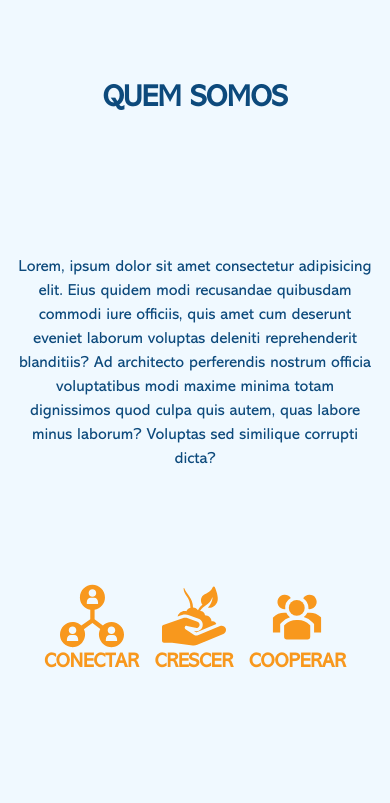
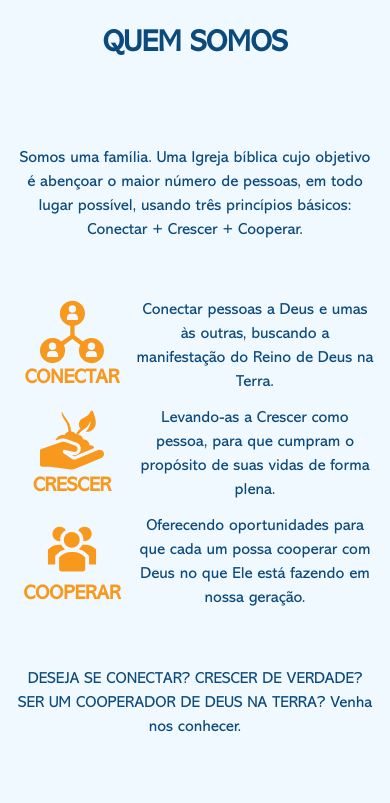
Before and after one commit to luckponte/bereana-site, a website: page index.html in a window 390 px wide. Shown: the part 883-1686 px from the top of the page. Drawn offline with nearby package versions, Linux system fonts and the light colour scheme; files that its build step writes are made by us from their sources; grey boxes are pictures that could not be loaded.

Commit message:
Edit text for about (mobile)

```diff
--- a/index.html
+++ b/index.html
@@ -96,9 +96,7 @@
       class="panel bg-main-dark bg-head-panel img-bg items-center text-sky-50 lg:flex-row-reverse"
       id="header"
     >
-      <div
-        class="h-72 w-72 lg:h-[36rem] lg:w-[36rem]"
-      >
+      <div class="h-72 w-72 lg:h-[36rem] lg:w-[36rem]">
         <img src="/src/img/logo_igreja_bereana_branco.png" alt="Logo" />
       </div>
 
@@ -135,21 +133,18 @@
           Quem Somos
         </h1>
 
-        <p
-          class="text-center lg:text-2xl lg:max-w-prose lg:text-justify lg:mb-8"
-        >
-          Lorem, ipsum dolor sit amet consectetur adipisicing elit. Eius quidem
-          modi recusandae quibusdam commodi iure officiis, quis amet cum
-          deserunt eveniet laborum voluptas deleniti reprehenderit blanditiis?
-          Ad architecto perferendis nostrum officia voluptatibus modi maxime
-          minima totam dignissimos quod culpa quis autem, quas labore minus
-          laborum? Voluptas sed similique corrupti dicta?
+        <p class="text-center lg:text-2xl lg:max-w-prose lg:mb-8">
+          Somos uma família. Uma Igreja bíblica cujo objetivo é abençoar o maior
+          número de pessoas, em todo lugar possível, usando três princípios
+          básicos: Conectar + Crescer + Cooperar.
         </p>
 
+        <div class="">
+          <!-- CONECTAR -->
           <div
-          class="flex justify-around items-center lg:justify-between lg:w-full"
+            class="flex items-center lg:justify-between lg:w-full lg:mb-2"
           >
-          <div class="flex flex-col items-center p-2">
+            <div class="flex flex-col items-center p-2 w-28 mr-2">
               <svg
                 viewBox="0 0 503.2 503.2"
                 style="enable-background: new 0 0 503.2 503.2"
@@ -175,12 +170,23 @@
                 </g>
               </svg>
               <p
-              class="text-highlight-dark text-center text-xl uppercase font-bold lg:text-2xl"
+                class="text-highlight-dark text-center w-28 text-xl uppercase font-bold lg:text-2xl"
               >
                 Conectar
               </p>
             </div>
-          <div class="flex flex-col items-center p-2">
+
+            <p class="text-center lg:text-2xl lg:max-w-prose lg:mb-8">
+              Conectar pessoas a Deus e umas às outras, buscando a manifestação
+              do Reino de Deus na Terra.
+            </p>
+          </div>
+
+          <!-- CRESCER -->
+          <div
+            class="flex items-center lg:justify-between lg:w-full lg:mb-2"
+          >
+            <div class="flex flex-col items-center p-2 w-28 mr-2">
               <svg
                 viewBox="0 0 312.693 312.693"
                 style="enable-background: new 0 0 312.693 312.693"
@@ -212,12 +218,23 @@
                 </g>
               </svg>
               <p
-              class="text-highlight-dark text-center text-xl uppercase font-bold lg:text-2xl"
+                class="text-highlight-dark text-center w-28 text-xl uppercase font-bold lg:text-2xl"
               >
                 Crescer
               </p>
             </div>
-          <div class="flex flex-col items-center p-2">
+
+            <p class="text-center lg:text-2xl lg:max-w-prose lg:mb-8">
+              Levando-as a Crescer como pessoa, para que cumpram o propósito de
+              suas vidas de forma plena.
+            </p>
+          </div>
+
+          <!-- COOPERAR -->
+          <div
+            class="flex items-center lg:justify-between lg:w-full lg:mb-2"
+          >
+            <div class="flex flex-col items-center p-2 w-28 mr-2">
               <svg
                 viewBox="0 0 36 36"
                 preserveAspectRatio="xMidYMid meet"
@@ -255,12 +272,23 @@
                 <rect x="0" y="0" width="36" height="36" fill-opacity="0" />
               </svg>
               <p
-              class="text-highlight-dark text-center text-xl uppercase font-bold lg:text-2xl"
+                class="text-highlight-dark text-center w-28 text-xl uppercase font-bold lg:text-2xl"
               >
                 Cooperar
               </p>
             </div>
+
+            <p class="text-center lg:text-2xl lg:max-w-prose lg:mb-8">
+              Oferecendo oportunidades para que cada um possa cooperar com Deus
+              no que Ele está fazendo em nossa geração.
+            </p>
           </div>
+        </div>
+
+        <p class="text-center lg:text-2xl lg:max-w-prose lg:mb-8">
+          DESEJA SE CONECTAR? CRESCER DE VERDADE? SER UM COOPERADOR DE DEUS NA
+          TERRA? Venha nos conhecer.
+        </p>
       </div>
 
       <div class="hidden lg:block w-2/5">
@@ -328,7 +356,11 @@
         Rua Antônio Alves, 4-50, Centro, Bauru, SP
       </p>
 
-      <h2 class="text-center font-bold lg:text-3xl lg:max-w-prose lg:text-justify">Cultos</h2>
+      <h2
+        class="text-center font-bold lg:text-3xl lg:max-w-prose lg:text-justify"
+      >
+        Cultos
+      </h2>
       <p class="text-center lg:text-2xl lg:max-w-prose lg:text-justify lg:my-8">
         Domingo, 18:00h
       </p>
@@ -344,7 +376,11 @@
 
       <div class="grid grid-cols-2 gap-8 lg:flex">
         <!-- IG -->
-        <a href="https://www.instagram.com/iabereana/" class="relative inline-block group" target="_blank">
+        <a
+          href="https://www.instagram.com/iabereana/"
+          class="relative inline-block group"
+          target="_blank"
+        >
           <span
             class="hidden lg:block invisible absolute w-48 -bottom-6 left-1/2 -ml-24 text-center text-sky-100 font-bold text-2xl opacity-0 group-hover:opacity-100 group-hover:visible z-10 uppercase group-hover:transition-opacity group-hover:duration-500"
             >Instagram</span
@@ -363,7 +399,11 @@
         </a>
 
         <!-- FB -->
-        <a href="https://www.facebook.com/iabereana" class="relative inline-block group" target="_blank">
+        <a
+          href="https://www.facebook.com/iabereana"
+          class="relative inline-block group"
+          target="_blank"
+        >
           <span
             class="hidden lg:block invisible absolute w-48 -bottom-6 left-1/2 -ml-24 text-center text-sky-100 font-bold text-2xl opacity-0 group-hover:opacity-100 group-hover:visible z-10 uppercase group-hover:transition-opacity group-hover:duration-500"
             >Facebook</span
@@ -382,7 +422,11 @@
         </a>
 
         <!-- YT -->
-        <a href="https://www.youtube.com/c/IgrejaApost%C3%B3licaBereana" class="relative inline-block group" target="_blank">
+        <a
+          href="https://www.youtube.com/c/IgrejaApost%C3%B3licaBereana"
+          class="relative inline-block group"
+          target="_blank"
+        >
           <span
             class="hidden lg:block invisible absolute w-48 -bottom-6 left-1/2 -ml-24 text-center text-sky-100 font-bold text-2xl opacity-0 group-hover:opacity-100 group-hover:visible z-10 uppercase group-hover:transition-opacity group-hover:duration-500"
             >Youtube</span
@@ -420,7 +464,11 @@
         </a>
 
         <!-- Apple -->
-        <a href="" class="relative inline-block group col-span-2 px-[25%] lg:px-0" id="apple-link">
+        <a
+          href=""
+          class="relative inline-block group col-span-2 px-[25%] lg:px-0"
+          id="apple-link"
+        >
           <span
             class="hidden lg:block invisible absolute w-48 -bottom-6 left-1/2 -ml-24 text-center text-sky-100 font-bold text-2xl opacity-0 group-hover:opacity-100 group-hover:visible z-10 uppercase group-hover:transition-opacity group-hover:duration-500"
             >App Store</span
```
Lines whose indentation alone changed are shown as unchanged.
